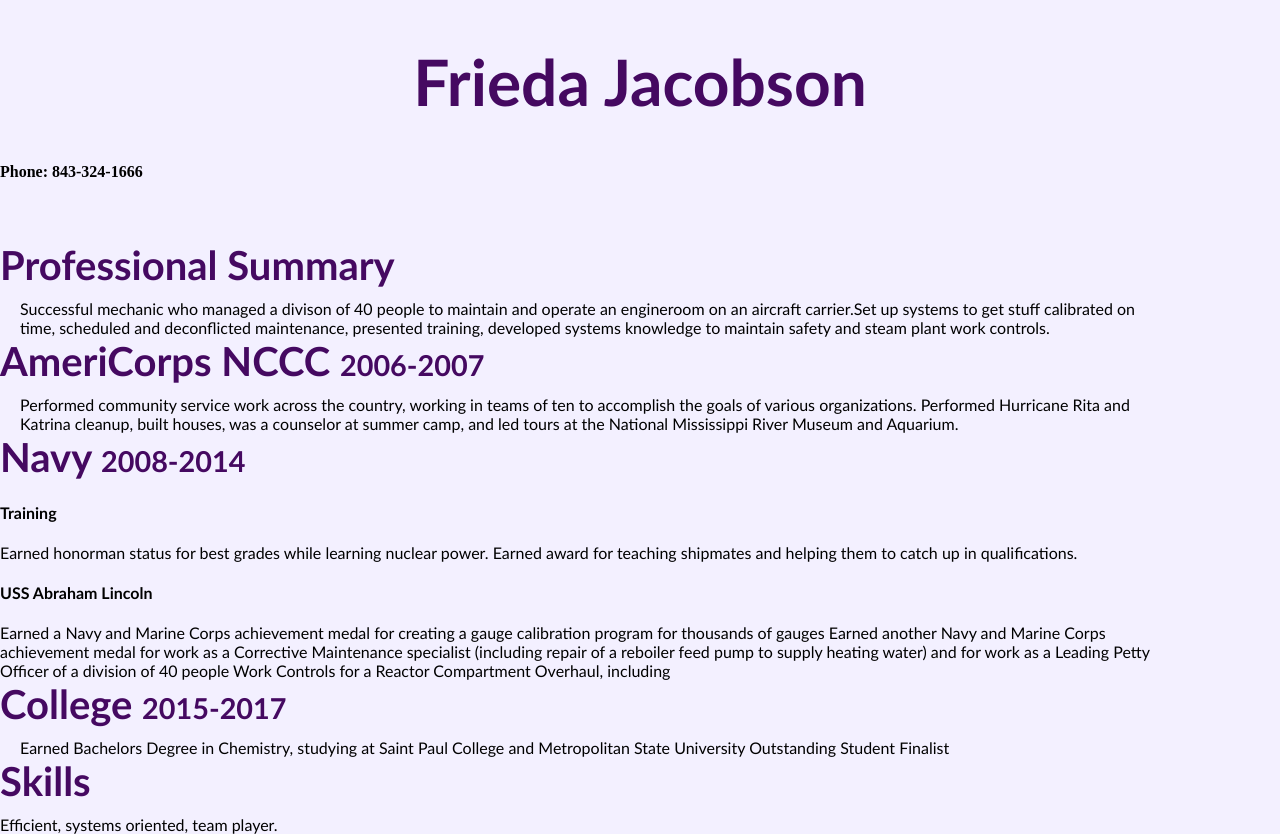
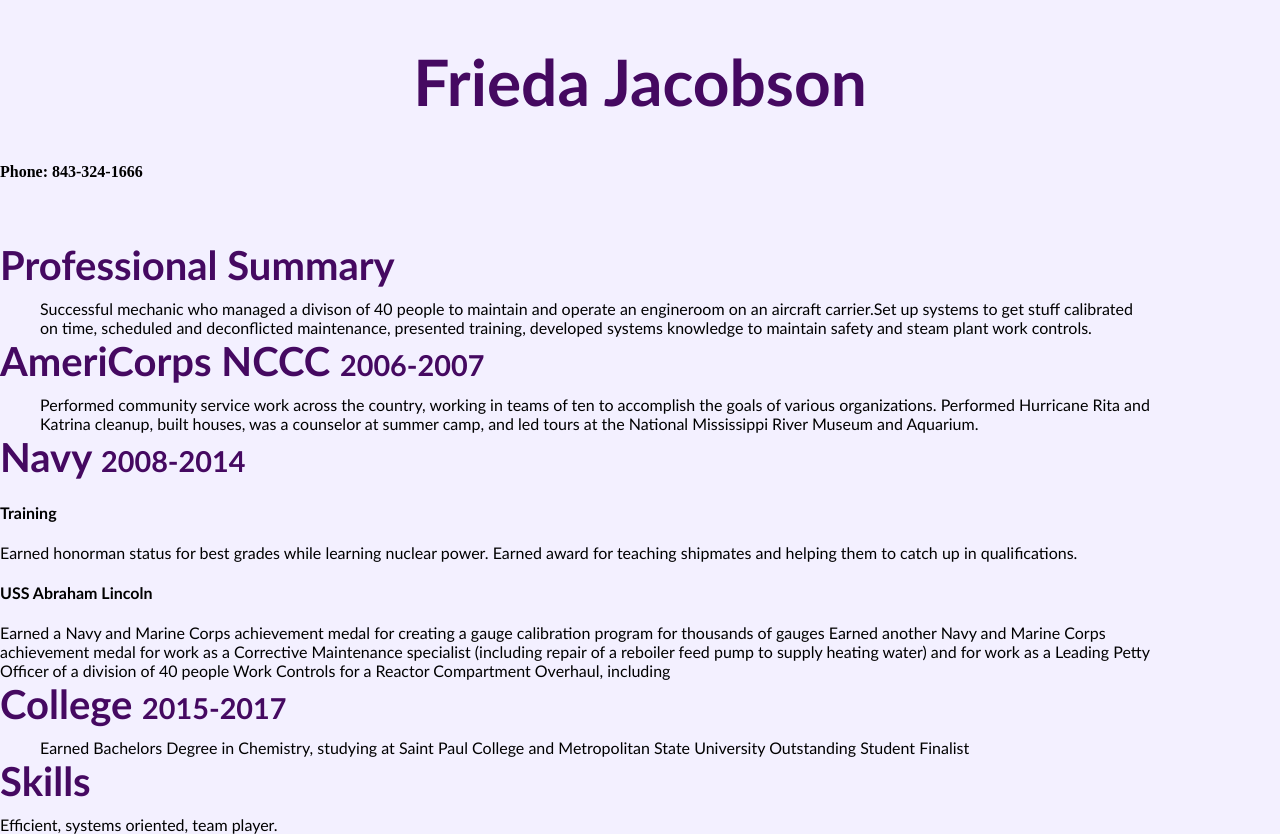
Before and after one commit to kajakali/kajakali.github.io, a plain HTML site: page index.html in a window 1280 px wide. Drawn offline with Linux system fonts and the light colour scheme.

Commit message:
Update main.css

```diff
--- a/main.css
+++ b/main.css
@@ -32,7 +32,7 @@ h3 {
 
 
 p {
-	margin: 0 0 0 20px;
+	margin: 0 0 0 40px;
 }
 
 .contents {
```
